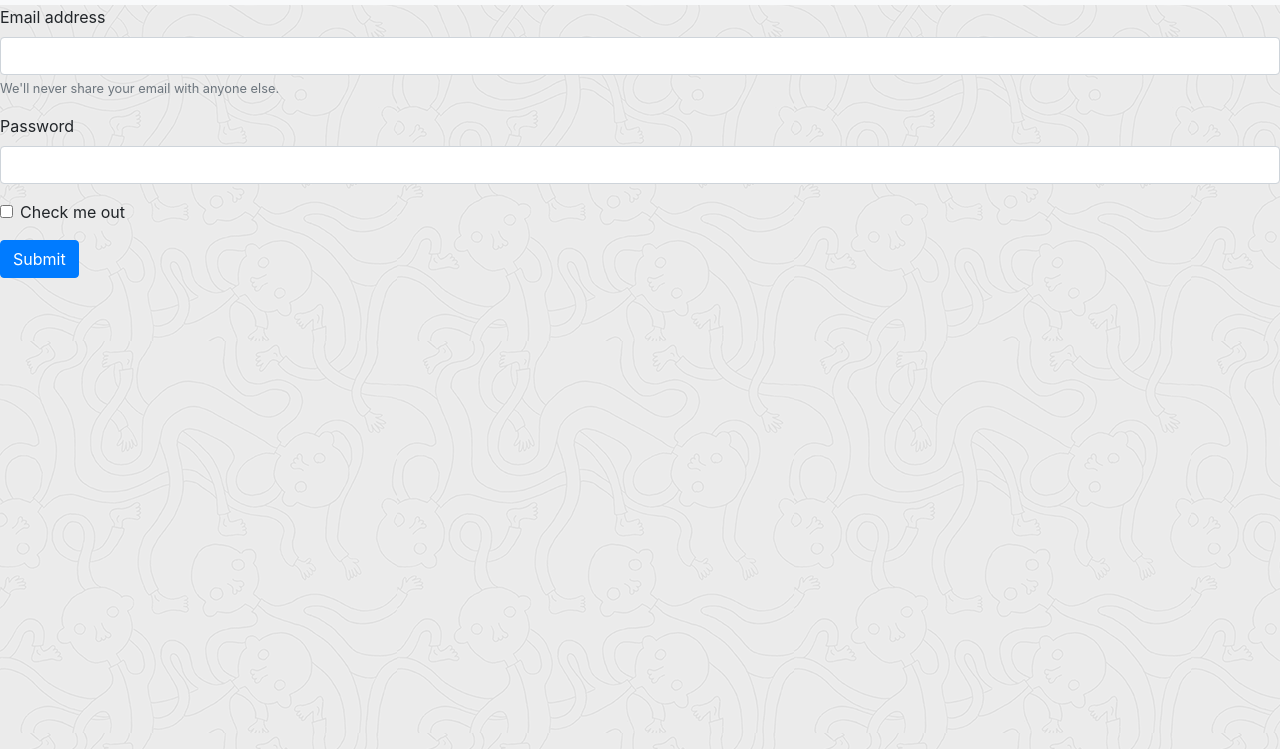
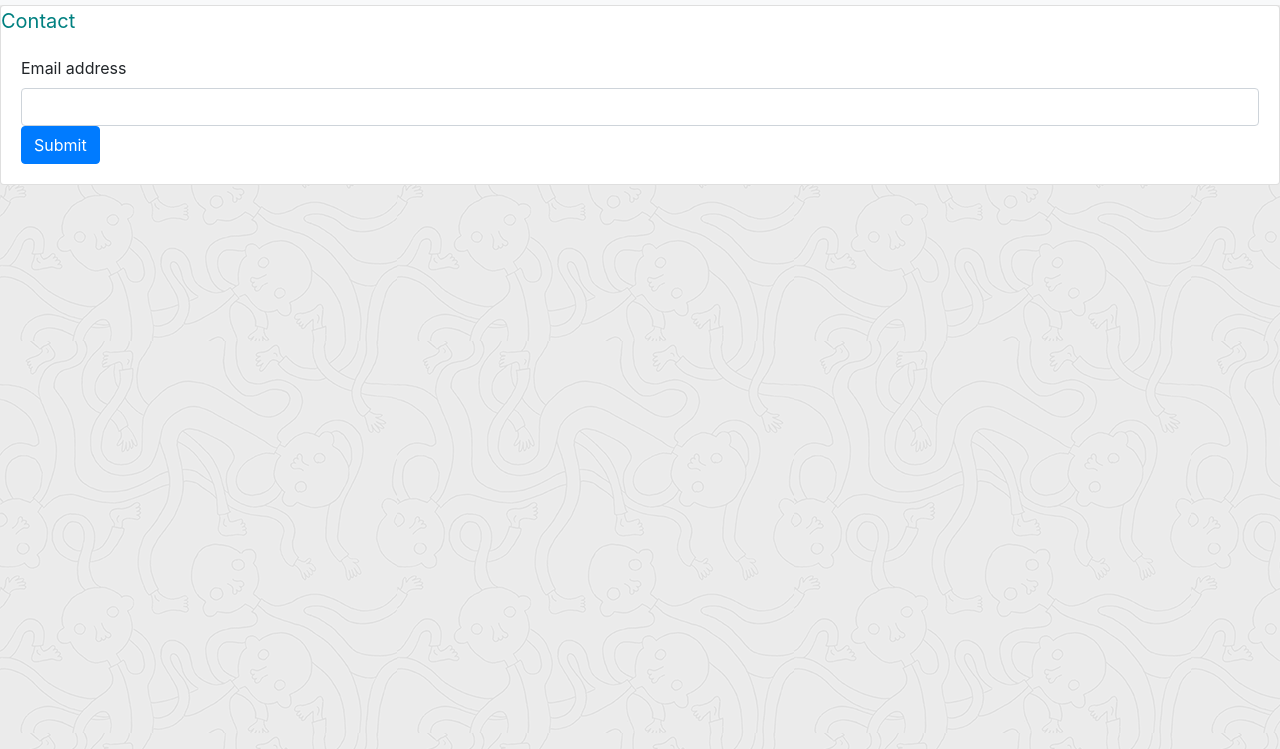
Before and after one commit to Edibozu/eduardo-my-responsive-portfolio, a plain HTML site: page contact.html in a window 1280 px wide. Shown: the part 51-800 px from the top of the page. Drawn offline with nearby package versions, Linux system fonts and the light colour scheme.

Commit message:
added a contact card to contact.html, added a contact header and changed the color and font, added an email form bar and a submit button

```diff
--- a/assets/css/style.css
+++ b/assets/css/style.css
@@ -25,3 +25,8 @@
 img {
     padding-top: 15px;
 }
+
+.contact-header {
+    color: teal;
+    font-size: 20px;
+}
--- a/contact.html
+++ b/contact.html
@@ -46,23 +46,19 @@
         </div>
       </nav>
     </header>
+    <div class="card">
+      <div class="contact-header">Contact</div>
+      <div class="card-body">
+        <label for="exampleInputEmail1">Email address</label>
+        <input
+          type="email"
+          class="form-control"
+          id="exampleInputEmail1"
+          aria-describedby="emailHelp"/>
 
-    <form>
-      <div class="form-group">
-        <label for="exampleInputEmail1">Email address</label>
-        <input type="email" class="form-control" id="exampleInputEmail1" aria-describedby="emailHelp">
-        <small id="emailHelp" class="form-text text-muted">We'll never share your email with anyone else.</small>
+        <a href="#" class="btn btn-primary">Submit</a>
       </div>
-      <div class="form-group">
-        <label for="exampleInputPassword1">Password</label>
-        <input type="password" class="form-control" id="exampleInputPassword1">
-      </div>
-      <div class="form-group form-check">
-        <input type="checkbox" class="form-check-input" id="exampleCheck1">
-        <label class="form-check-label" for="exampleCheck1">Check me out</label>
-      </div>
-      <button type="submit" class="btn btn-primary">Submit</button>
-    </form>
+    </div>
 
     <script src="" async defer></script>
     <script
```
